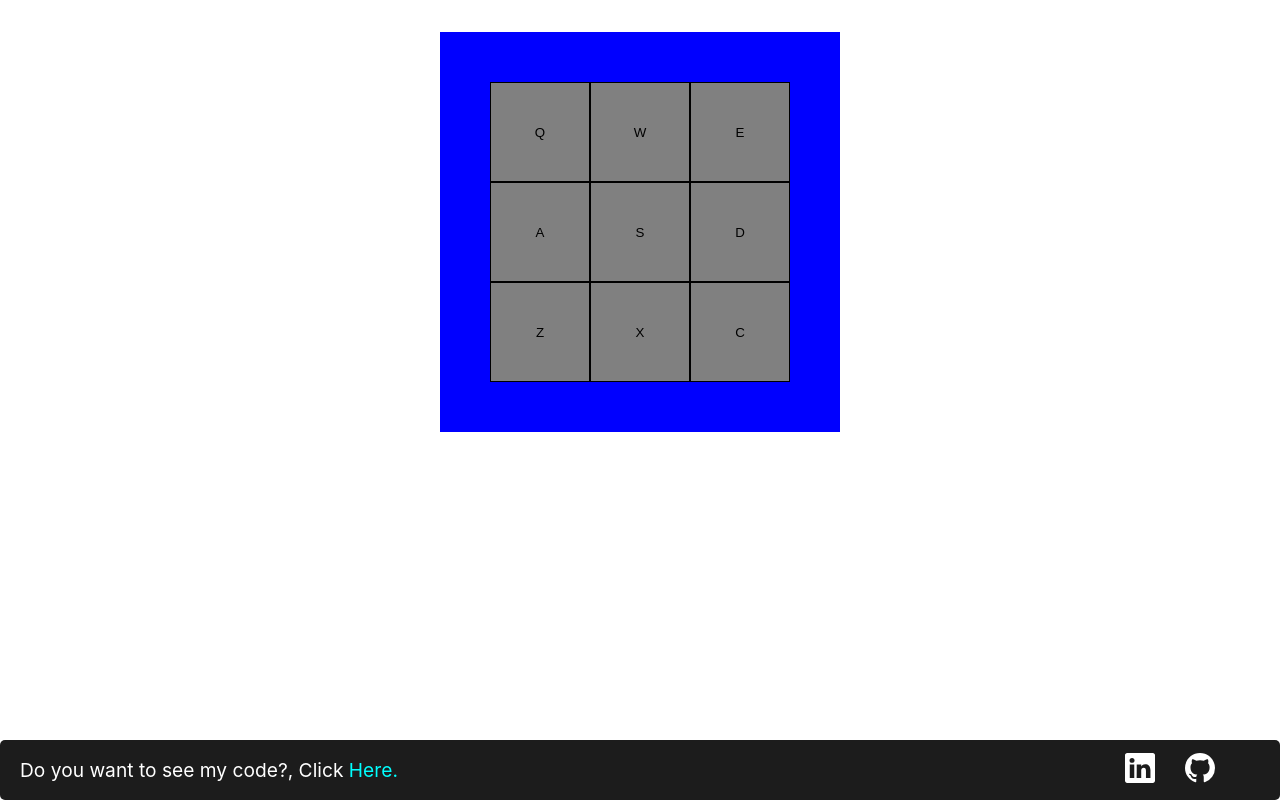
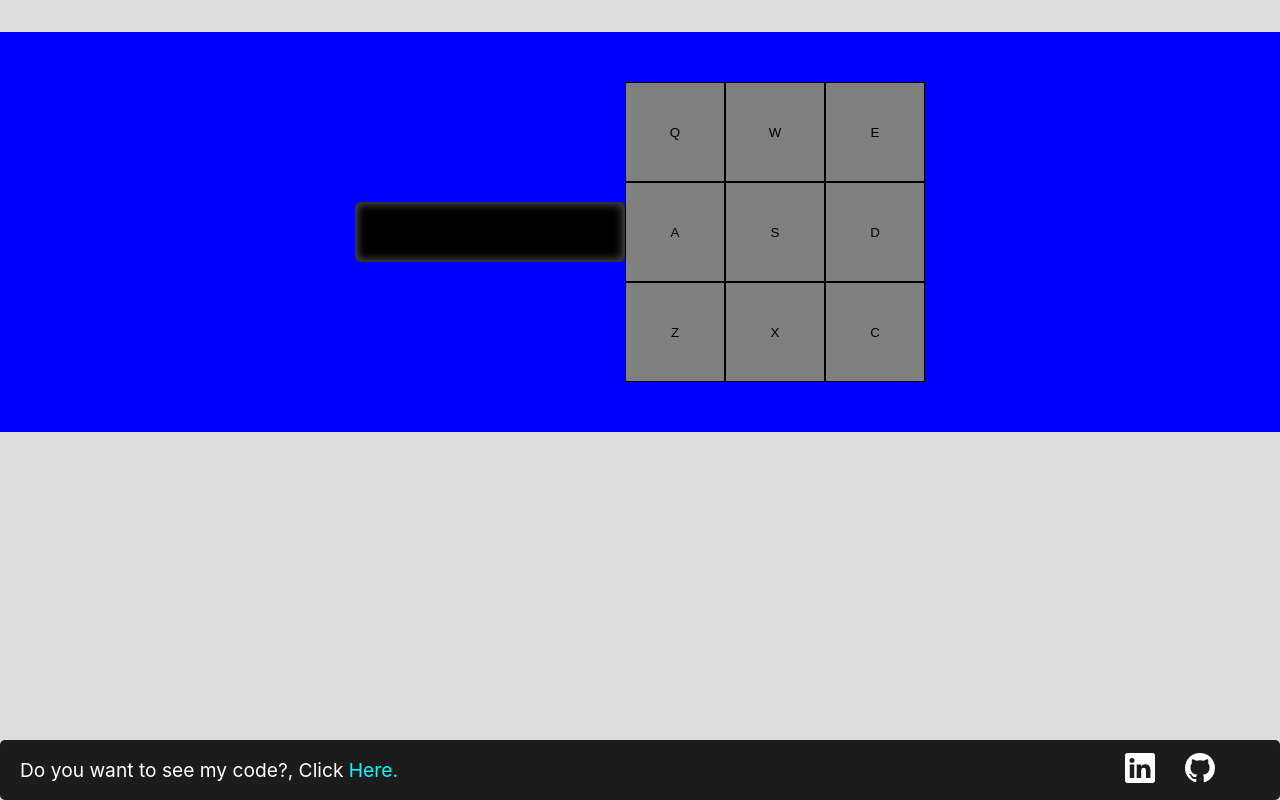
Before and after one commit to JairMontenegro/Drum-Machine, a React (Create React App) app: page / in a window 1280 px wide. Built offline with nearby package versions, Linux system fonts and the light colour scheme.

Commit message:
add variables

```diff
--- a/src/App.js
+++ b/src/App.js
@@ -22,7 +22,9 @@ function App() {
   return (
     <div className="App">
       <div id="drum-machine">
-        <div id="display">{drumKey}</div>
+        <div id="display">
+          <p>{drumKey}</p>
+        </div>
         <div className="container">
           {dataDrumPad.map((element) => {
             return (
--- a/src/App.scss
+++ b/src/App.scss
@@ -1,7 +1,9 @@
-// provisorio
+@use "index";
+
+
 #drum-machine{
     display: flex;
-    width: 400px;
+    min-width: 400px;
     height: 400px;
     background-color: blue;
     margin: 2rem auto 0;
@@ -9,3 +11,21 @@
     justify-content: center;
     align-items: center;
 }
+
+
+#display{
+    width: 270px;
+    height: 60px;
+    background-color: #000;
+    border-radius: 5px;
+    border: 2px solid #333;
+    box-shadow: 0 0 10px #555 inset;
+    overflow: hidden;
+    p{
+        font-family: index.$font-family-display-pad;
+        font-size:2em;
+        color: #3FAEFD;
+        text-transform: uppercase;
+        white-space: nowrap;
+    }
+}
--- a/src/index.scss
+++ b/src/index.scss
@@ -1,7 +1,15 @@
+@import url('https://fonts.googleapis.com/css2?family=Nova+Square&display=swap');
+
+$font-family-display-pad: 'Nova Square', sans-serif;
+
 *{
+
 margin: 0;
 padding: 0;
 box-sizing: border-box;
+
+
+
 }
 
 
@@ -11,9 +19,14 @@ body {
     sans-serif;
   -webkit-font-smoothing: antialiased;
   -moz-osx-font-smoothing: grayscale;
+  background-color: #ddd;
+
+
+
 }
 
 code {
   font-family: source-code-pro, Menlo, Monaco, Consolas, 'Courier New',
     monospace;
+
 }
--- a/src/styles/DrumPad.scss
+++ b/src/styles/DrumPad.scss
@@ -1,16 +1,4 @@
-// provisorio
-#drum-machine{
-    display: flex;
-    width: 400px;
-    height: 400px;
-    background-color: blue;
-    margin: 2rem auto 0;
-    padding: 1rem;
-    justify-content: center;
-    align-items: center;
-}
-
-
+@use '../index';
 
 .container{
     display: grid;
@@ -18,6 +6,7 @@
 }
 
 .drum-pad{
+
     background-color: gray ;
     border: 1px solid black;
     width: 100px;
```
